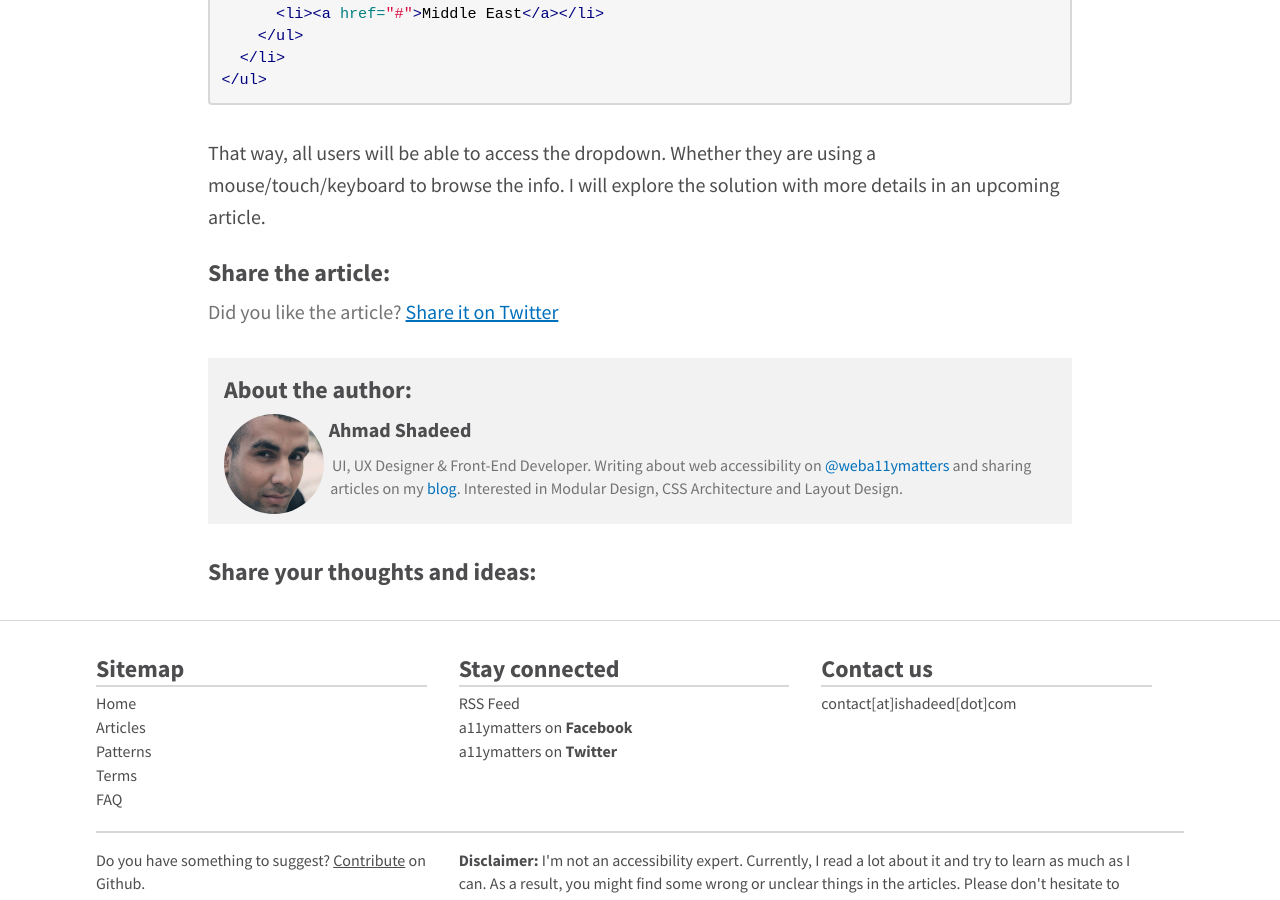
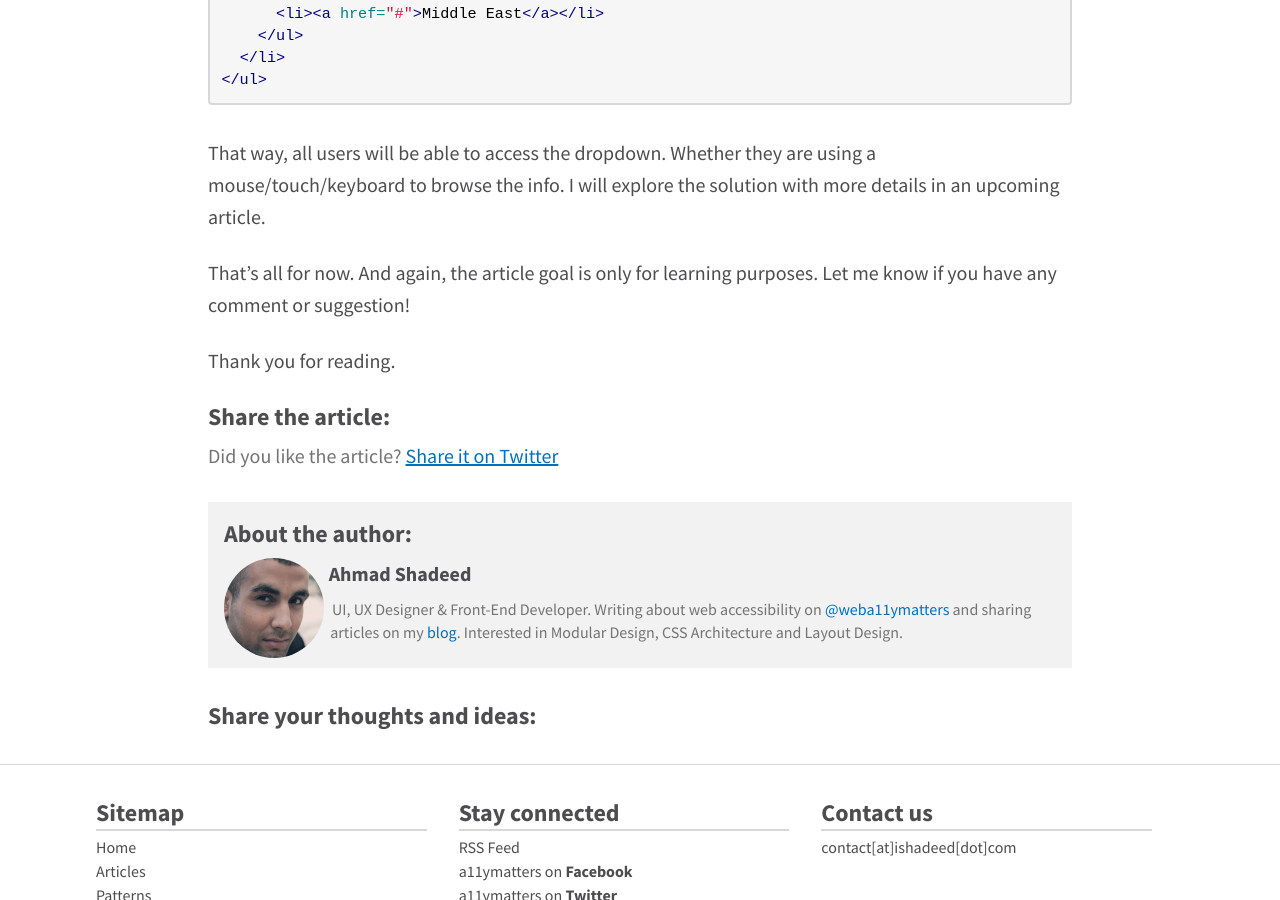
Before and after one commit to shadeed/a11ymatters, a Jekyll site: the page built from _posts/2016-11-05-aljazeera-a11y-audit.markdown, in a window 1280 px wide and 900 px high, scrolled down 15869 px. Built offline with Jekyll 4.4.1, drawn with Linux system fonts in a browser that asks for light colours; comment, search, counter and statistics services are not loaded.

Commit message:
add outro

```diff
--- a/_posts/2016-11-05-aljazeera-a11y-audit.markdown
+++ b/_posts/2016-11-05-aljazeera-a11y-audit.markdown
@@ -408,3 +408,7 @@ All the dropdown menus work fine with mouse. But with keyboard, it's not possibl
 {% endhighlight %}
 
 That way, all users will be able to access the dropdown. Whether they are using a mouse/touch/keyboard to browse the info. I will explore the solution with more details in an upcoming article.
+
+That's all for now. And again, the article goal is only for learning purposes. Let me know if you have any comment or suggestion!
+
+Thank you for reading.
```
